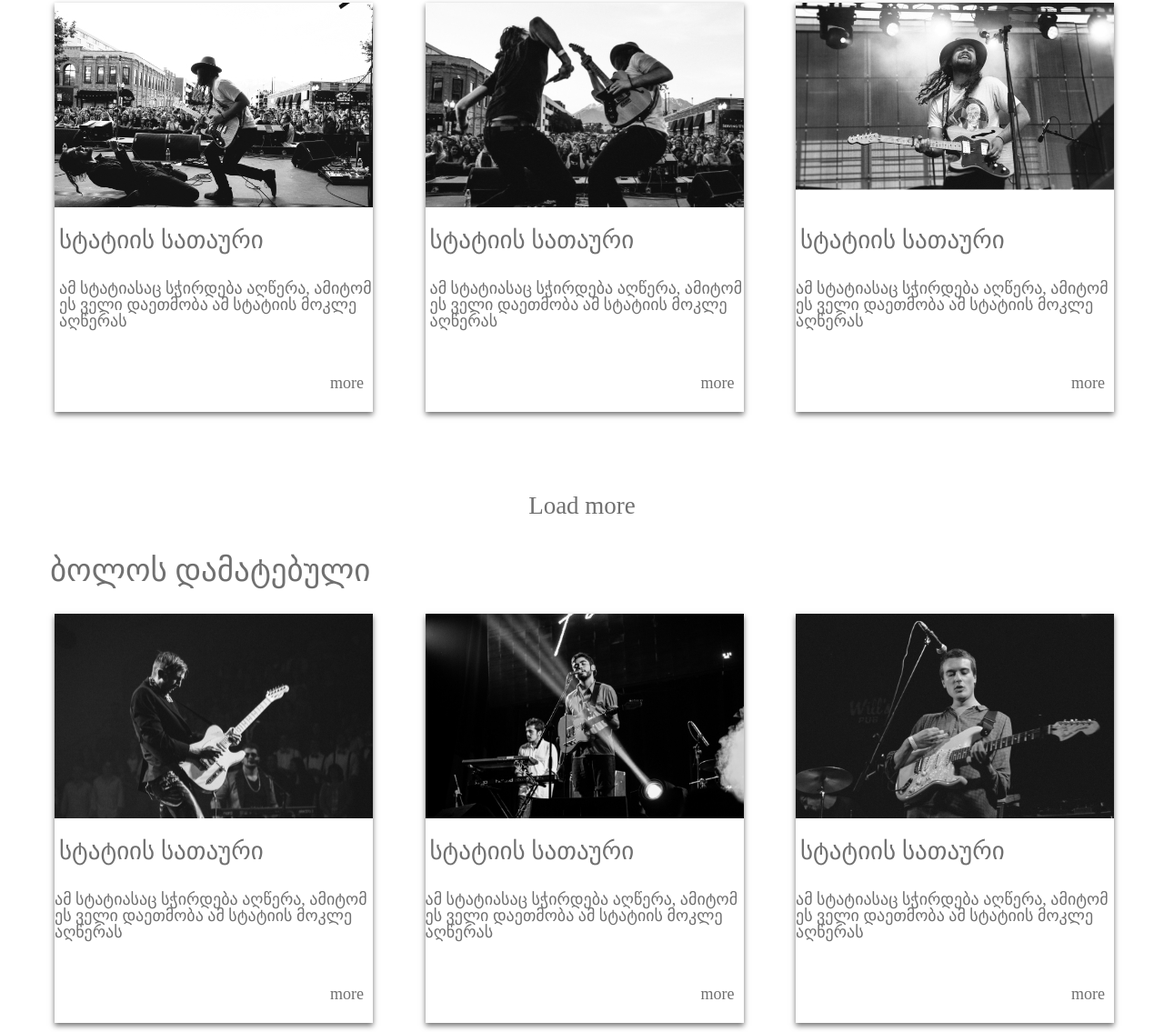
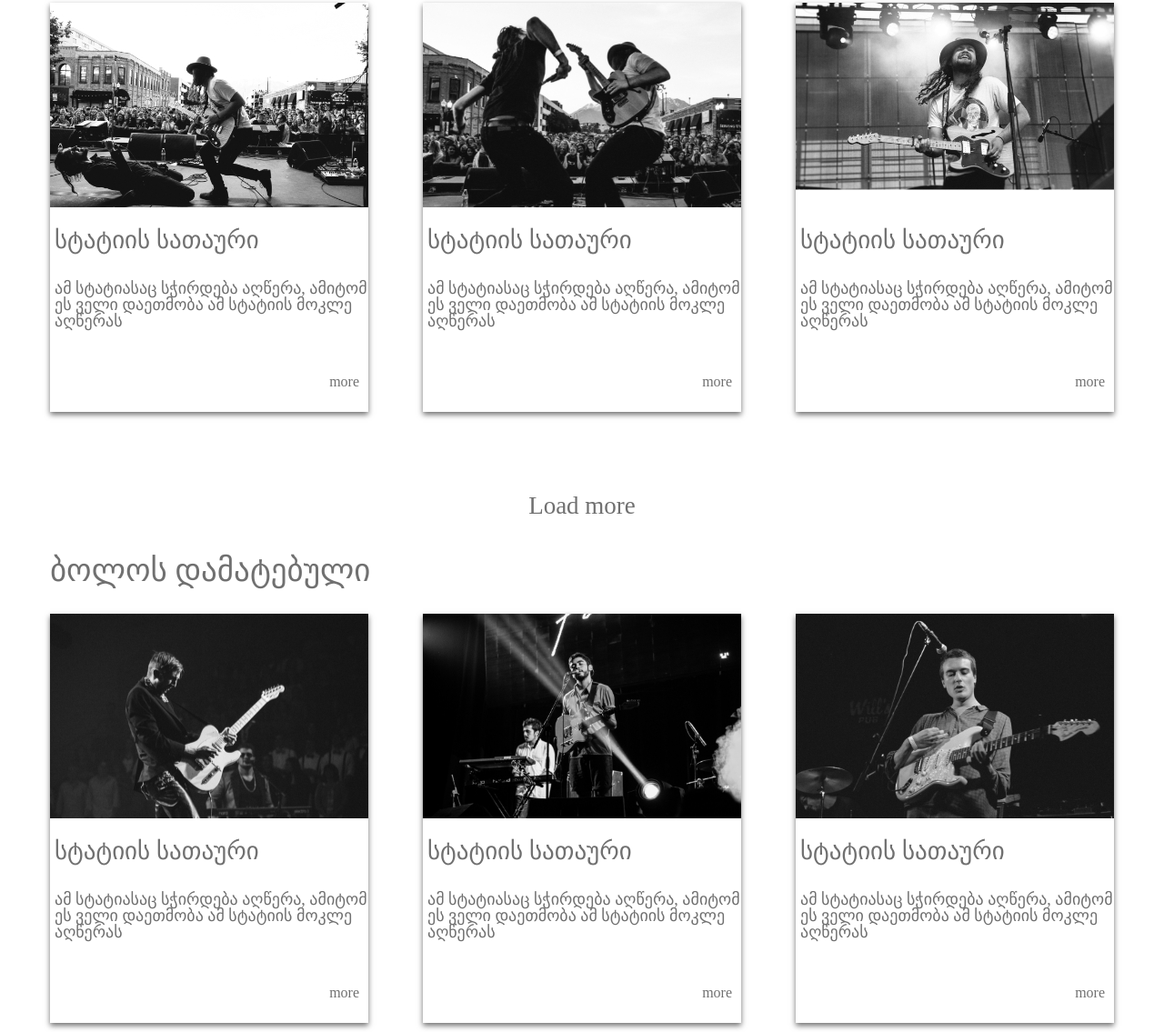
Before and after one commit to KetiPilishvili/Project8, a plain HTML site: page index.html in a window 1280 px wide. Shown: the part 837-1972 px from the top of the page at 91% size. Drawn offline with Linux system fonts and the light colour scheme.

Commit message:
add div name

```diff
--- a/css/style.css
+++ b/css/style.css
@@ -115,7 +115,7 @@ h4 {
 	padding: 20px 0 30px 5px;
 	font-size: 27px;
 }
-.article-box{
+.art{
 	font-size: 18px;
 	padding-left: 5px;
 }
--- a/index.html
+++ b/index.html
@@ -61,7 +61,7 @@
 					<div class="my-article">
 						<img src="img/1.jpg" alt="poto">
 						<h4>სტატიის სათაური</h4>
-						<p class="article-box">ამ სტატიასაც სჭირდება აღწერა, ამიტომ ეს ველი დაეთმობა ამ სტატიის მოკლე აღწერას </p>
+						<p class="art">ამ სტატიასაც სჭირდება აღწერა, ამიტომ ეს ველი დაეთმობა ამ სტატიის მოკლე აღწერას </p>
 						<div class="read-item">
 							<p>more </p>
 						</div>
@@ -69,7 +69,7 @@
 					<div class="my-article">
 						<img src="img/2.jpg" alt="poto">
 						<h4>სტატიის სათაური</h4>
-						<p class="article-box">ამ სტატიასაც სჭირდება აღწერა, ამიტომ ეს ველი დაეთმობა ამ სტატიის მოკლე აღწერას </p>
+						<p class="art">ამ სტატიასაც სჭირდება აღწერა, ამიტომ ეს ველი დაეთმობა ამ სტატიის მოკლე აღწერას </p>
 						<div class="read-item">
 						    <p>more </p>
 					    </div>
@@ -77,7 +77,7 @@
 					<div class="my-article">
 						<img src="img/3.jpg" alt="poto">
 						<h4>სტატიის სათაური</h4>
-						<p>ამ სტატიასაც სჭირდება აღწერა, ამიტომ ეს ველი დაეთმობა ამ სტატიის მოკლე აღწერას </p>
+						<p class="art">ამ სტატიასაც სჭირდება აღწერა, ამიტომ ეს ველი დაეთმობა ამ სტატიის მოკლე აღწერას </p>
 					<div class="read-item">
 						    <p> more </p>
 					    </div>
@@ -95,7 +95,7 @@
 					<div class="my-article">
 						<img src="img/4.jpg" alt="poto">
 						<h4>სტატიის სათაური</h4>
-						<p>ამ სტატიასაც სჭირდება აღწერა, ამიტომ ეს ველი დაეთმობა ამ სტატიის მოკლე აღწერას </p>
+						<p class="art">ამ სტატიასაც სჭირდება აღწერა, ამიტომ ეს ველი დაეთმობა ამ სტატიის მოკლე აღწერას </p>
 						<div class="read-item">
 							<p>more </p>
 						</div>
@@ -103,7 +103,7 @@
 					<div class="my-article">
 						<img src="img/5.jpg" alt="poto">
 						<h4>სტატიის სათაური</h4>
-						<p>ამ სტატიასაც სჭირდება აღწერა, ამიტომ ეს ველი დაეთმობა ამ სტატიის მოკლე აღწერას </p>
+						<p class="art">ამ სტატიასაც სჭირდება აღწერა, ამიტომ ეს ველი დაეთმობა ამ სტატიის მოკლე აღწერას </p>
 						<div class="read-item">
 						    <p>more </p>
 					    </div>
@@ -112,7 +112,7 @@
 					<div class="my-article">
 						<img src="img/6.jpg" alt="poto">
 						<h4>სტატიის სათაური</h4>
-						<p>ამ სტატიასაც სჭირდება აღწერა, ამიტომ ეს ველი დაეთმობა ამ სტატიის მოკლე აღწერას </p>
+						<p class="art">ამ სტატიასაც სჭირდება აღწერა, ამიტომ ეს ველი დაეთმობა ამ სტატიის მოკლე აღწერას </p>
 						<div class="read-item">
 						    <p> more </p>
 					    </div>
```
